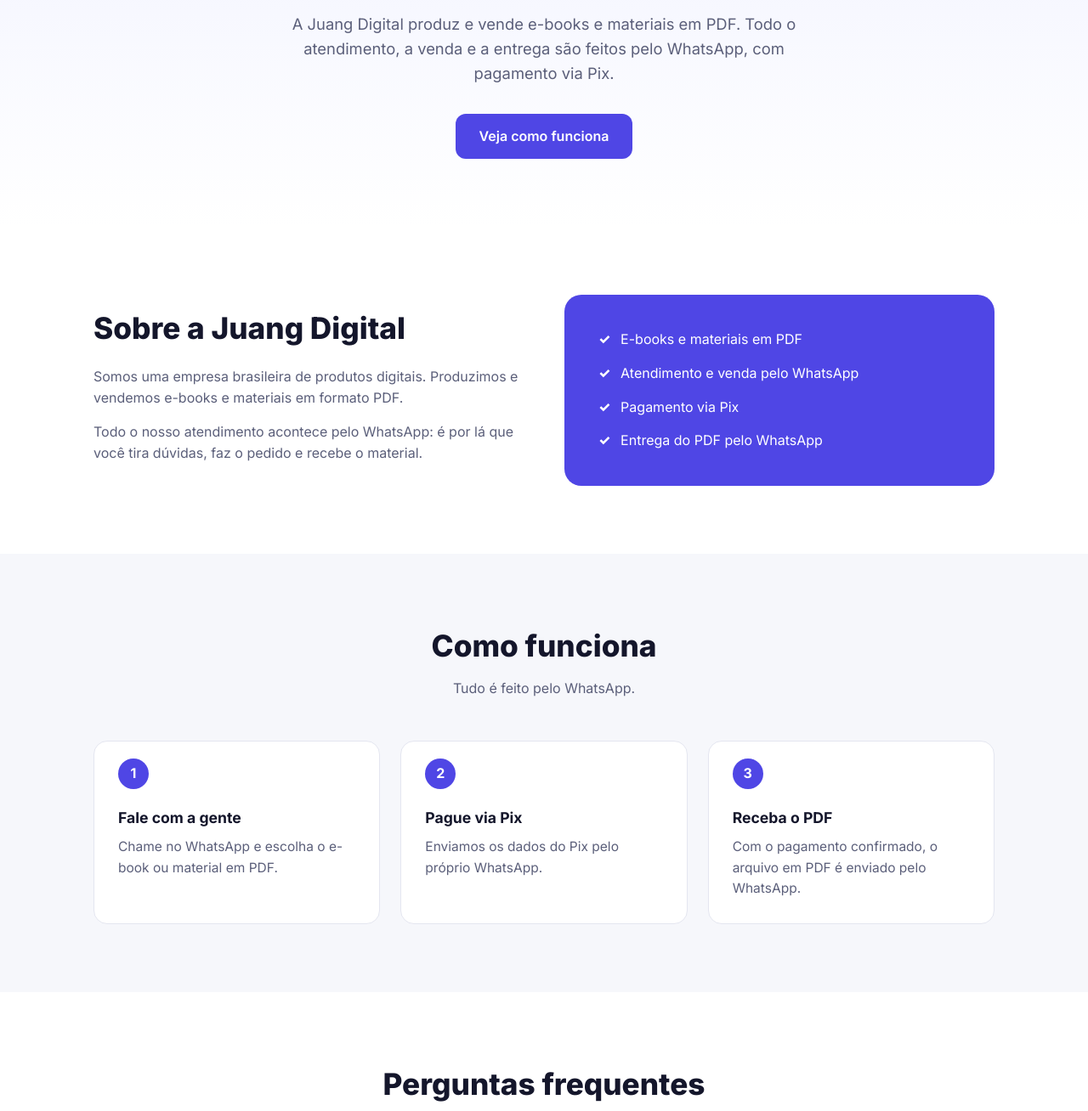
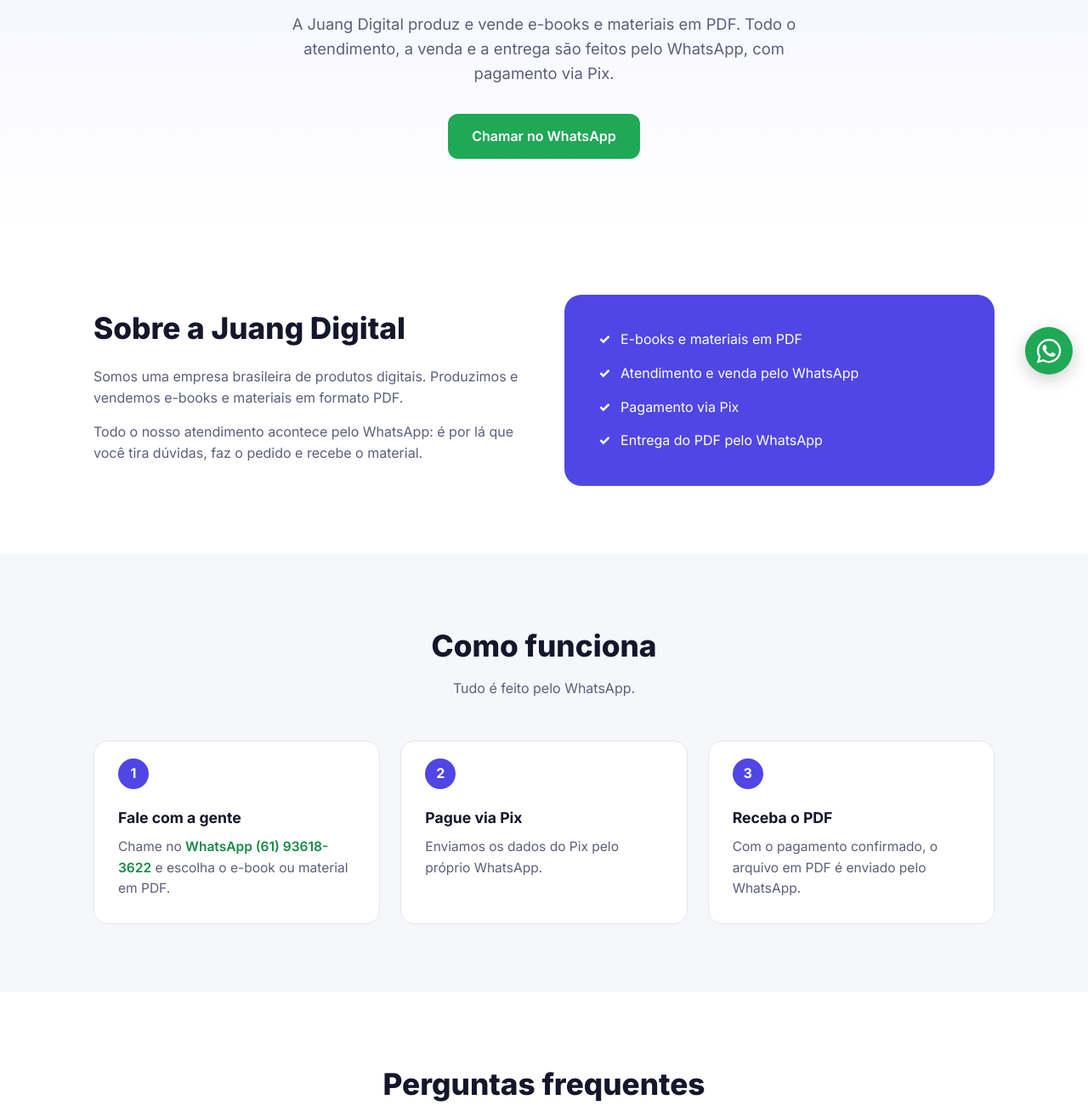
Before and after one commit to angbjorn/juang-digital, a plain HTML site: page index.html in a window 1280 px wide. Shown: the part 341-1649 px from the top of the page at 85% size. Drawn offline with Linux system fonts and the light colour scheme.

Commit message:
Adiciona botões de contato pelo WhatsApp
Co-Authored-By: Claude Opus 5.5 <noreply@anthropic.com>

```diff
--- a/index.html
+++ b/index.html
@@ -68,6 +68,16 @@
       transition: background .2s;
     }
     .btn:hover { background: var(--primary-dark); }
+    .btn-wa { background: #1fa855; }
+    .btn-wa:hover { background: #178a45; }
+    .wa-link { color: #178a45; font-weight: 600; }
+    .wa-float {
+      position: fixed; right: 18px; bottom: 18px; z-index: 20;
+      width: 56px; height: 56px; border-radius: 50%;
+      background: #1fa855; display: grid; place-items: center;
+      box-shadow: 0 6px 20px rgba(0,0,0,.2);
+    }
+    .wa-float:hover { background: #178a45; }
 
     /* Sections */
     section { padding: 80px 0; }
@@ -159,7 +169,7 @@
         <span class="badge">E-books e materiais digitais em PDF</span>
         <h1>E-books e materiais em PDF, <span>direto no seu WhatsApp</span></h1>
         <p>A Juang Digital produz e vende e-books e materiais em PDF. Todo o atendimento, a venda e a entrega são feitos pelo WhatsApp, com pagamento via Pix.</p>
-        <a href="#como-funciona" class="btn">Veja como funciona</a>
+        <a href="https://wa.me/5561936183622" target="_blank" rel="noopener" class="btn btn-wa">Chamar no WhatsApp</a>
       </div>
     </section>
 
@@ -190,7 +200,7 @@
         <div class="grid steps">
           <div class="card step">
             <h3>Fale com a gente</h3>
-            <p>Chame no WhatsApp e escolha o e-book ou material em PDF.</p>
+            <p>Chame no <a href="https://wa.me/5561936183622" target="_blank" rel="noopener" class="wa-link">WhatsApp (61) 93618-3622</a> e escolha o e-book ou material em PDF.</p>
           </div>
           <div class="card step">
             <h3>Pague via Pix</h3>
@@ -254,11 +264,16 @@
   <footer>
     <div class="container footer-inner">
       <span class="logo"><span class="logo-mark">J</span> Juang Digital</span>
+      <span>WhatsApp: <a href="https://wa.me/5561936183622" target="_blank" rel="noopener">(61) 93618-3622</a></span>
       <span>CNPJ: 70.231.445/0001-68</span>
       <span>© <span id="ano">2026</span> Juang Digital. Todos os direitos reservados.</span>
     </div>
   </footer>
 
+  <a href="https://wa.me/5561936183622" target="_blank" rel="noopener" class="wa-float" aria-label="Falar no WhatsApp">
+    <svg width="30" height="30" viewBox="0 0 24 24" fill="#fff" aria-hidden="true"><path d="M17.47 14.38c-.3-.15-1.76-.87-2.03-.97-.27-.1-.47-.15-.67.15-.2.3-.77.97-.94 1.17-.17.2-.35.22-.65.07-.3-.15-1.26-.46-2.4-1.48-.89-.79-1.49-1.77-1.66-2.07-.17-.3-.02-.46.13-.61.13-.13.3-.35.45-.52.15-.17.2-.3.3-.5.1-.2.05-.37-.02-.52-.08-.15-.67-1.61-.92-2.21-.24-.58-.49-.5-.67-.51h-.57c-.2 0-.52.07-.79.37-.27.3-1.04 1.02-1.04 2.48s1.07 2.88 1.21 3.08c.15.2 2.1 3.2 5.08 4.49.71.31 1.26.49 1.69.63.71.23 1.36.2 1.87.12.57-.08 1.76-.72 2.01-1.42.25-.7.25-1.29.17-1.42-.07-.12-.27-.2-.57-.35zM12.05 21.5h-.01a9.43 9.43 0 0 1-4.8-1.31l-.35-.2-3.57.93.95-3.48-.22-.36a9.4 9.4 0 0 1-1.44-5.01c0-5.2 4.24-9.44 9.45-9.44a9.38 9.38 0 0 1 6.68 2.77 9.38 9.38 0 0 1 2.76 6.68c0 5.21-4.24 9.44-9.45 9.44zm8.04-17.48A11.3 11.3 0 0 0 12.05.7C5.8.7.7 5.8.7 12.04c0 2 .52 3.95 1.52 5.66L.6 23.5l5.93-1.56a11.33 11.33 0 0 0 5.52 1.4h.01c6.25 0 11.34-5.08 11.35-11.33 0-3.03-1.18-5.88-3.32-8.02z"/></svg>
+  </a>
+
   <script>document.getElementById("ano").textContent = new Date().getFullYear();</script>
 </body>
 </html>
```
